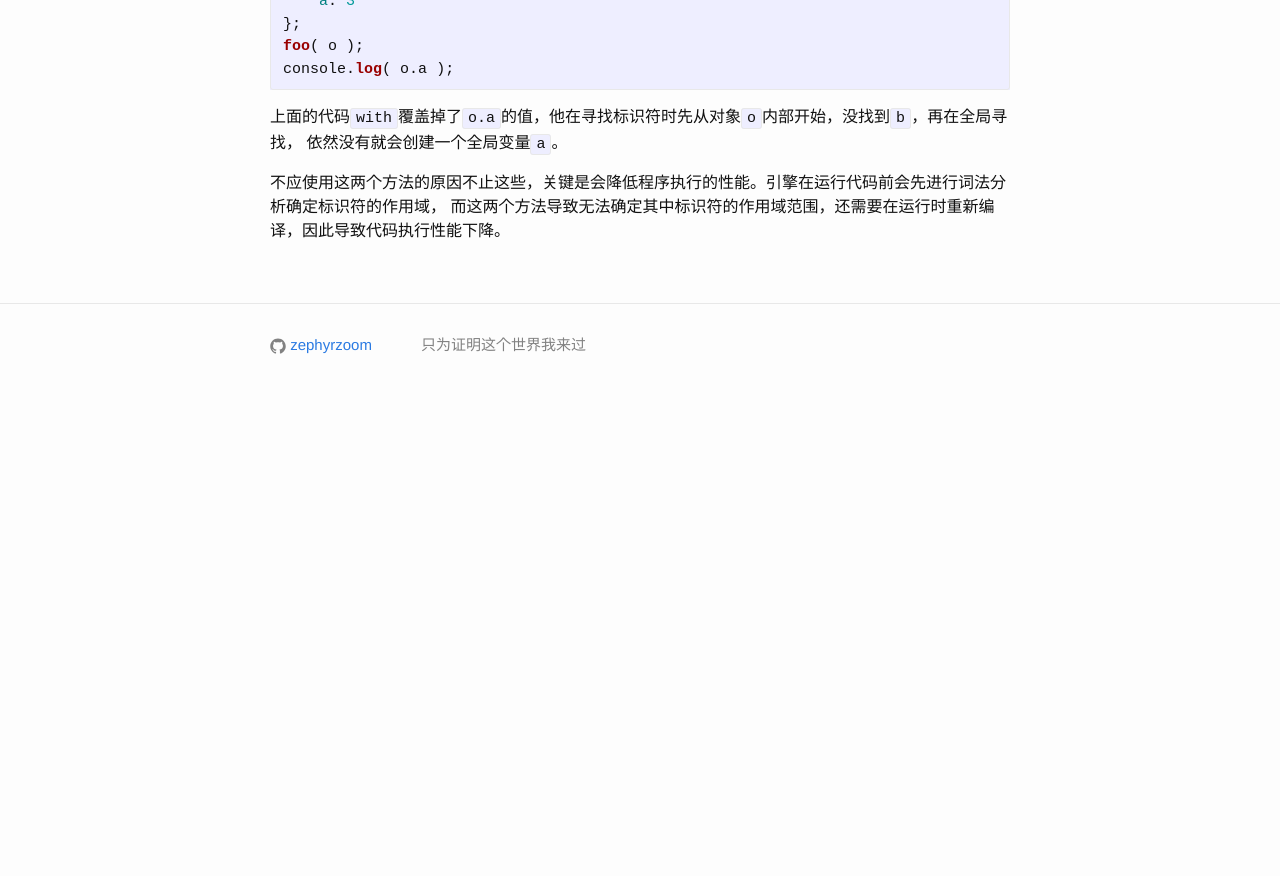
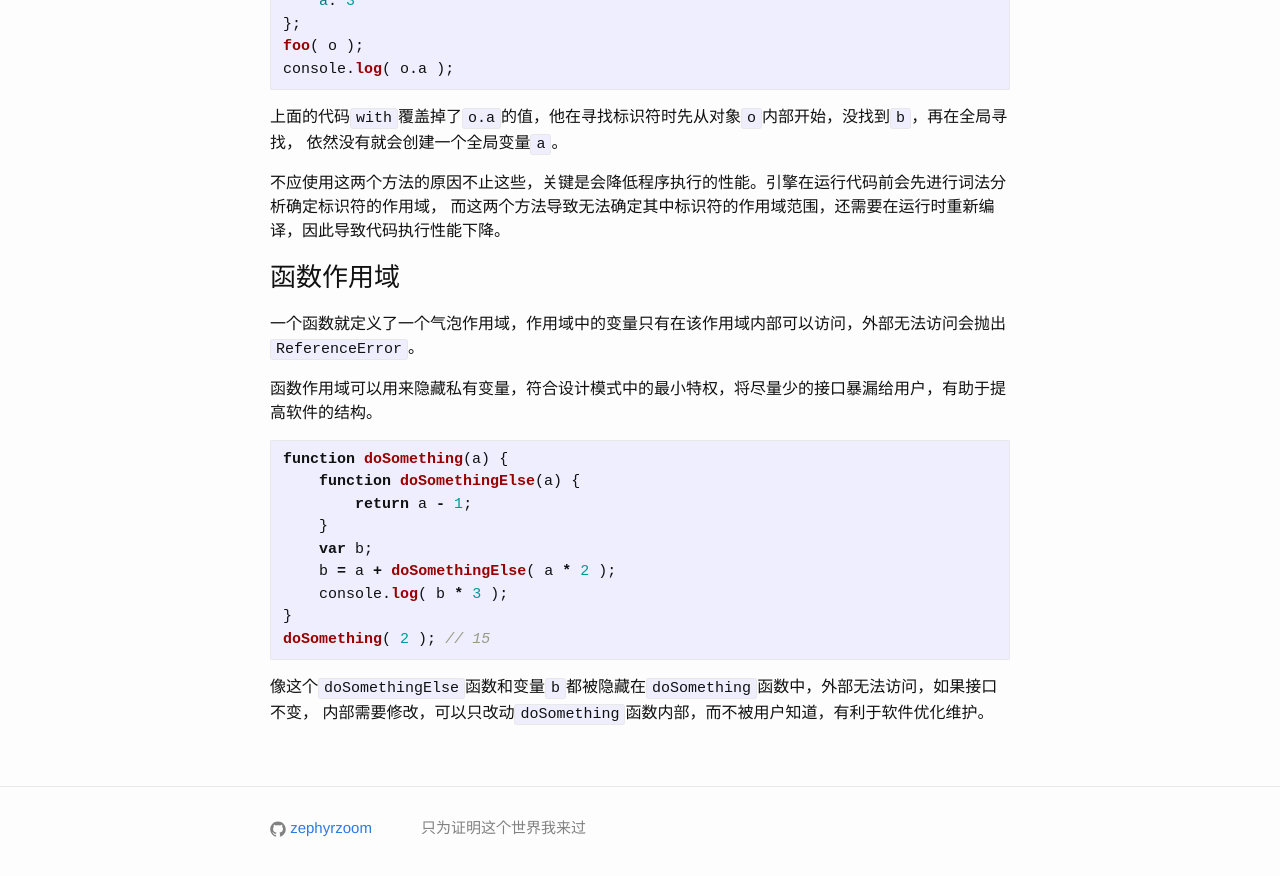
Before and after one commit to zephyrzoom/zephyrzoom.github.io, a Jekyll site: the page built from _posts/2016-08-06-js.md, in a window 1280 px wide and 900 px high, scrolled down 1502 px. Shown: the top 876 px of the window. Built offline with Jekyll 4.4.1, drawn with Linux system fonts in a browser that asks for light colours; before the commit the page ends 1919 px from its top, so only the background shows below that; some of the changed text lies outside the part shown.

Commit message:
update js

````diff
--- a/_posts/2016-08-06-js.md
+++ b/_posts/2016-08-06-js.md
@@ -24,8 +24,8 @@ foo(2);
 只是在调用时才会用到的代码块。
 
 这段代码执行`a + b`时，引擎在查找右值b时，首先在`foo`函数作用域中找，没有找到，再到全局查找，
-依然没有，这时会抛出ReferenceError异常。而如果是`b = a`的左值b时，当全局也没找到时，
-会创建一个全局变量b。但是，如果在`strict mode`下执行则也会产生ReferenceError异常。
+依然没有，这时会抛出`ReferenceError`异常。而如果是`b = a`的左值b时，当全局也没找到时，
+会创建一个全局变量b。但是，如果在`strict mode`下执行则也会产生`ReferenceError`异常。
 
 ### 词法作用域
 
@@ -69,3 +69,23 @@ console.log( o.a );
 
 不应使用这两个方法的原因不止这些，关键是会降低程序执行的性能。引擎在运行代码前会先进行词法分析确定标识符的作用域，
 而这两个方法导致无法确定其中标识符的作用域范围，还需要在运行时重新编译，因此导致代码执行性能下降。
+
+### 函数作用域
+
+一个函数就定义了一个气泡作用域，作用域中的变量只有在该作用域内部可以访问，外部无法访问会抛出`ReferenceError`。
+
+函数作用域可以用来隐藏私有变量，符合设计模式中的最小特权，将尽量少的接口暴漏给用户，有助于提高软件的结构。
+
+```javascript
+function doSomething(a) {
+    function doSomethingElse(a) {
+        return a - 1;
+    }
+    var b;
+    b = a + doSomethingElse( a * 2 );
+    console.log( b * 3 );
+}
+doSomething( 2 ); // 15
+```
+像这个`doSomethingElse`函数和变量`b`都被隐藏在`doSomething`函数中，外部无法访问，如果接口不变，
+内部需要修改，可以只改动`doSomething`函数内部，而不被用户知道，有利于软件优化维护。
````
